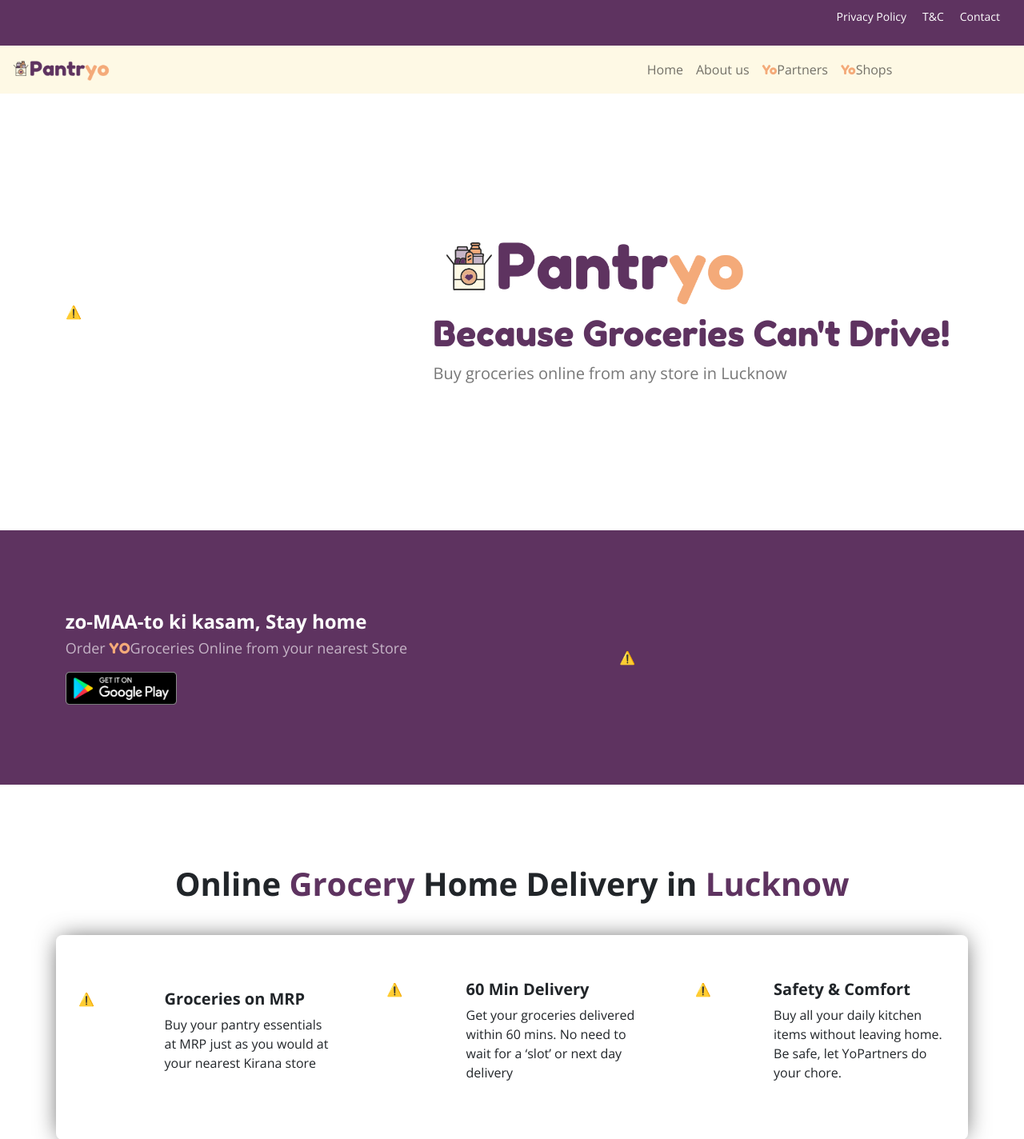
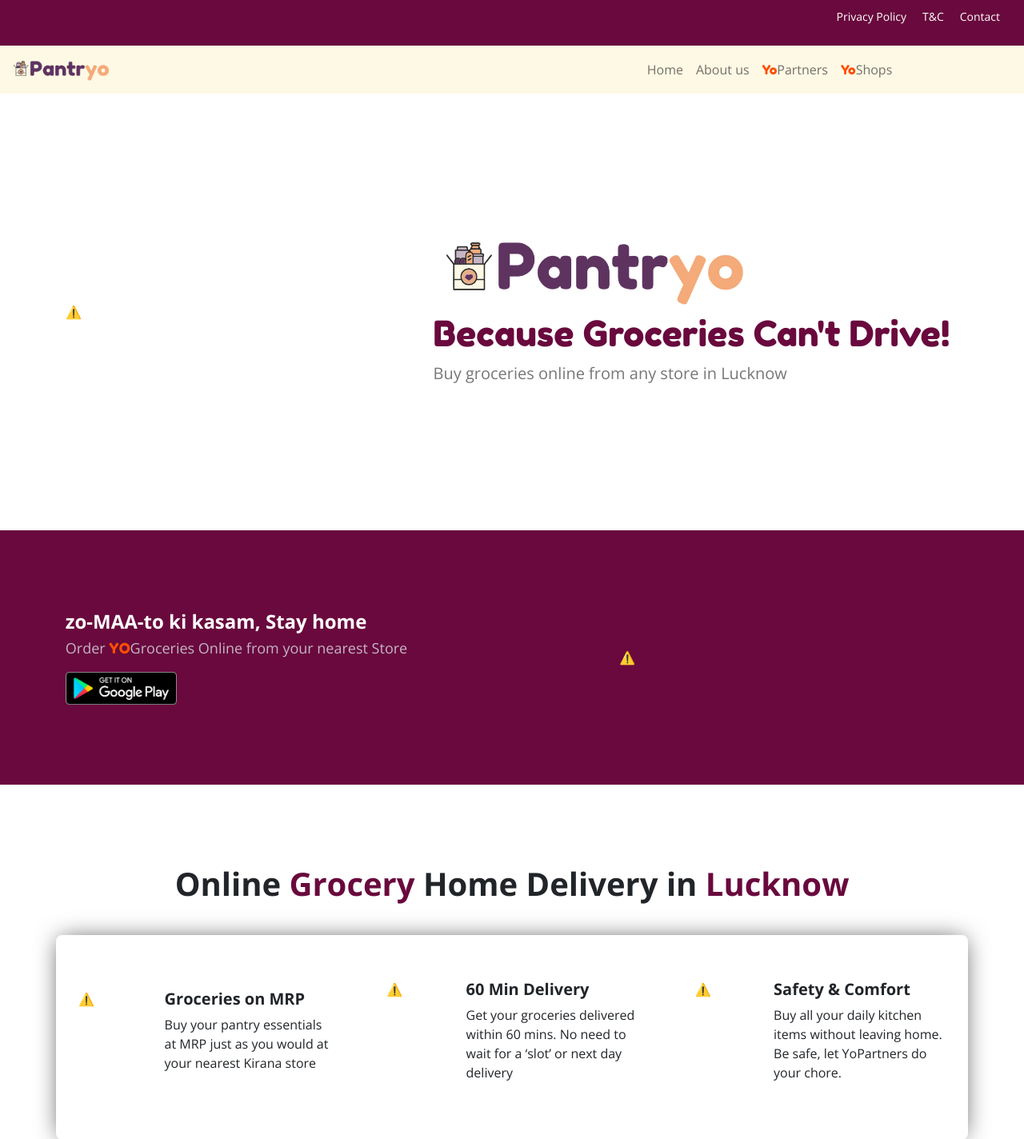
Before and after one commit to sidmrlazy/pantryo-web, a PHP site: page /index.php in a window 1280 px wide. Shown: the top 1424 px of the page at 80% size. Run offline with PHP 8.4, Linux system fonts and the light colour scheme; some libraries are stand-ins or nearby versions.

Commit message:
Updated colors

```diff
--- a/assets/css/styleone.css
+++ b/assets/css/styleone.css
@@ -10,7 +10,7 @@ font-family: 'Open Sans', sans-serif;
 #FFFFFF
 #FEF9E5
 #E6AF88
-#F4AA79
+#ff4e00
 #C6B5C7
 #b88cba
 #5E3360
@@ -28,7 +28,7 @@ font-family: 'Open Sans', sans-serif;
 /* ======= Top Nav Start ======= */
 .top-nav {
   padding: 10px;
-  background-color: #5e3360;
+  background-color: #69093d;
   display: flex;
   justify-content: flex-end;
   align-items: flex-end;
@@ -79,7 +79,7 @@ font-family: 'Open Sans', sans-serif;
 .nav-item:hover {
   font-family: "Open Sans", sans-serif;
   font-weight: bold !important;
-  color: #5e3360 !important;
+  color: #69093d !important;
   transition: 0.2s ease-in-out !important;
 }
 
@@ -89,13 +89,13 @@ font-family: 'Open Sans', sans-serif;
 }
 .nav-link span {
   font-family: "Fredoka One", cursive;
-  color: #f4aa79 !important;
+  color: #ff4e00 !important;
 }
 
 .nav-link:hover {
   font-family: "Open Sans", sans-serif;
   font-weight: bold !important;
-  color: #5e3360 !important;
+  color: #69093d !important;
   transition: 0.2s ease-in-out !important;
 }
 
@@ -105,7 +105,7 @@ font-family: 'Open Sans', sans-serif;
 
 #nav-icon {
   font-size: 20px !important;
-  color: #5e3360 !important;
+  color: #69093d !important;
 }
 
 /* ======= Navigation End ======= */
@@ -150,7 +150,7 @@ font-family: 'Open Sans', sans-serif;
 }
 .banner-captions h1 {
   font-family: "Fredoka One", cursive;
-  color: #5e3360;
+  color: #69093d;
   font-size: 44px !important;
 }
 .banner-captions p {
@@ -201,7 +201,7 @@ font-family: 'Open Sans', sans-serif;
 .animated-text-container {
   width: 100%;
   height: 100%;
-  background-color: #5e3360 !important;
+  background-color: #69093d !important;
   padding-top: 100px !important;
   padding-bottom: 100px !important;
 }
@@ -226,7 +226,7 @@ font-family: 'Open Sans', sans-serif;
 .animated-text-container span {
   font-family: "Fredoka One", cursive;
   font-size: 18px;
-  color: #f4aa79;
+  color: #ff4e00;
 }
 
 .second-section {
@@ -253,7 +253,7 @@ font-family: 'Open Sans', sans-serif;
   margin-bottom: 40px;
 }
 .customer-section-heading span {
-  color: #5e3360 !important;
+  color: #69093d !important;
 }
 #customer-feature-section {
   /* background-color: #e6af88; */
@@ -284,7 +284,7 @@ font-family: 'Open Sans', sans-serif;
 .customer-feature h3 {
   font-family: "Fredoka One", cursive;
   font-size: 20px;
-  color: #5e3360;
+  color: #69093d;
 }
 .customer-feature p {
   font-family: "Open Sans", sans-serif;
@@ -413,7 +413,7 @@ font-family: 'Open Sans', sans-serif;
   .animated-text-container {
     width: 100% !important;
     height: 100% !important;
-    background-color: #5e3360 !important;
+    background-color: #69093d !important;
     padding-top: 100px !important;
     padding-bottom: 100px !important;
     flex-direction: column !important;
```
